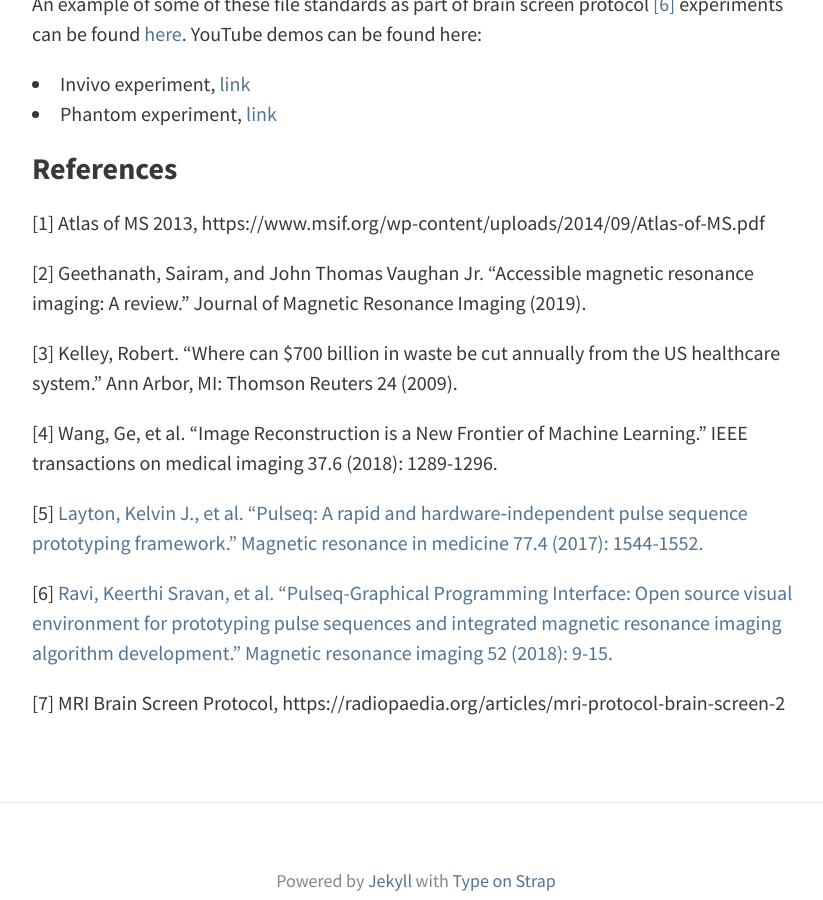
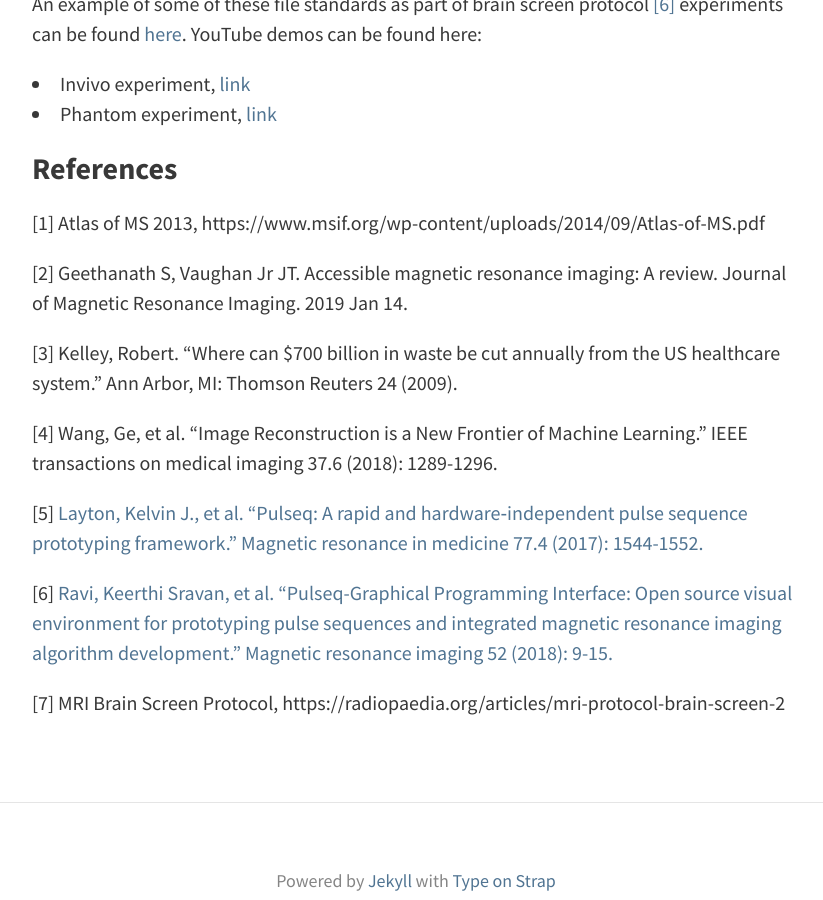
Before and after one commit to imr-framework/imr-framework.github.io, a Jekyll site: the page built from pages/amri.md, in a window 1280 px wide and 900 px high, scrolled down 1758 px. Shown: the whole window, without its empty margins (224-1047 px from the left). Built offline with Jekyll 4.4.1, drawn with Linux system fonts in a browser that asks for light colours.

Commit message:
Fix citation

```diff
--- a/pages/amri.md
+++ b/pages/amri.md
@@ -38,7 +38,7 @@
 ### References
 [1] Atlas of MS 2013, https://www.msif.org/wp-content/uploads/2014/09/Atlas-of-MS.pdf
 
-[2] Geethanath, Sairam, and John Thomas Vaughan Jr. "Accessible magnetic resonance imaging: A review." Journal of Magnetic Resonance Imaging (2019).
+[2] Geethanath S, Vaughan Jr JT. Accessible magnetic resonance imaging: A review. Journal of Magnetic Resonance Imaging. 2019 Jan 14.
 
 [3] Kelley, Robert. "Where can $700 billion in waste be cut annually from the US healthcare system." Ann Arbor, MI: Thomson Reuters 24 (2009).
 
```
